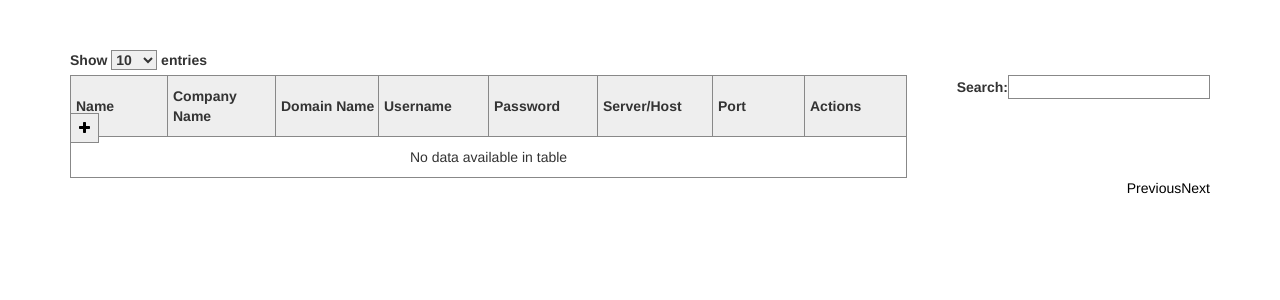
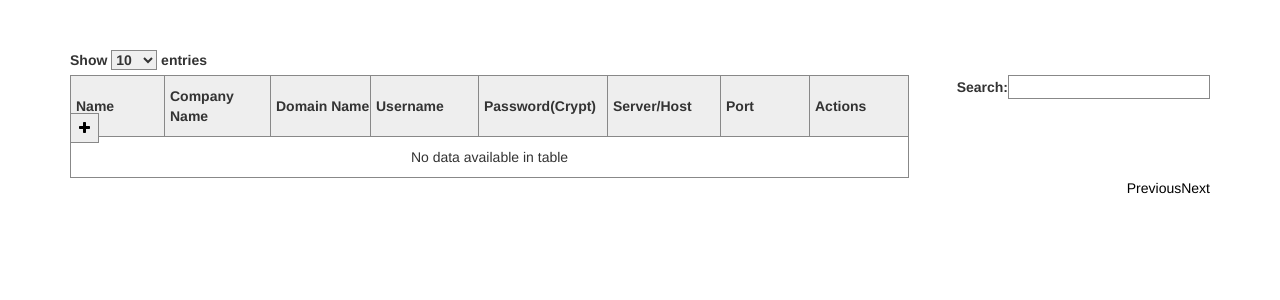
Before and after one commit to JoelvdWeg/opdracht-3-11-16, a PHP site: page /tcpdf/ in a window 1280 px wide. Shown: the top 300 px of the page. Run offline with PHP 8.4, Linux system fonts and the light colour scheme; data that the repository does not hold is empty; some libraries are stand-ins or nearby versions.

Commit message:
no message

```diff
--- a/index.php
+++ b/index.php
@@ -31,7 +31,7 @@ if(empty($_GET['pdf'])){$_GET['pdf']='';}
         <li>Company Name: '.$account['Company Name']. '</li>
         <li>Domain Name: '.$account['Domain Name']. '</li>
          <li>User Name: '.$account['User Name']. '</li>
-         <li>Password: '.$account['Password']. '</li>
+         <li>Password(Crypt): '.$account['Password']. '</li>
          <li>Server: '.$account['Server']. '</li>
          <li>Port: '.$account['Port']. '</li>
          </ul>
@@ -82,7 +82,7 @@ if(empty($_GET['pdf'])){$_GET['pdf']='';}
              <th>Company Name</th>
              <th>Domain Name</th>
              <th>Username</th>
-             <th>Password</th>
+             <th>Password(Crypt)</th>
              <th>Server/Host</th>
              <th>Port</th>
              <th  class="right">Actions</th>
--- a/pages/mail.php
+++ b/pages/mail.php
@@ -39,7 +39,7 @@ if(isset($_POST['Send'])){
       <li>Company Name: '.$account['Company Name']. '</li>
       <li>Domain Name: '.$account['Domain Name']. '</li>
        <li>User Name: '.$account['User Name']. '</li>
-       <li>Password: '.$account['Password']. '</li>
+       <li>Password(Crypt): '.$account['Password']. '</li>
        <li>Server: '.$account['Server']. '</li>
        <li>Port: '.$account['Port']. '</li>
        </ul>
```
Also changed, not shown: 1 other file.
